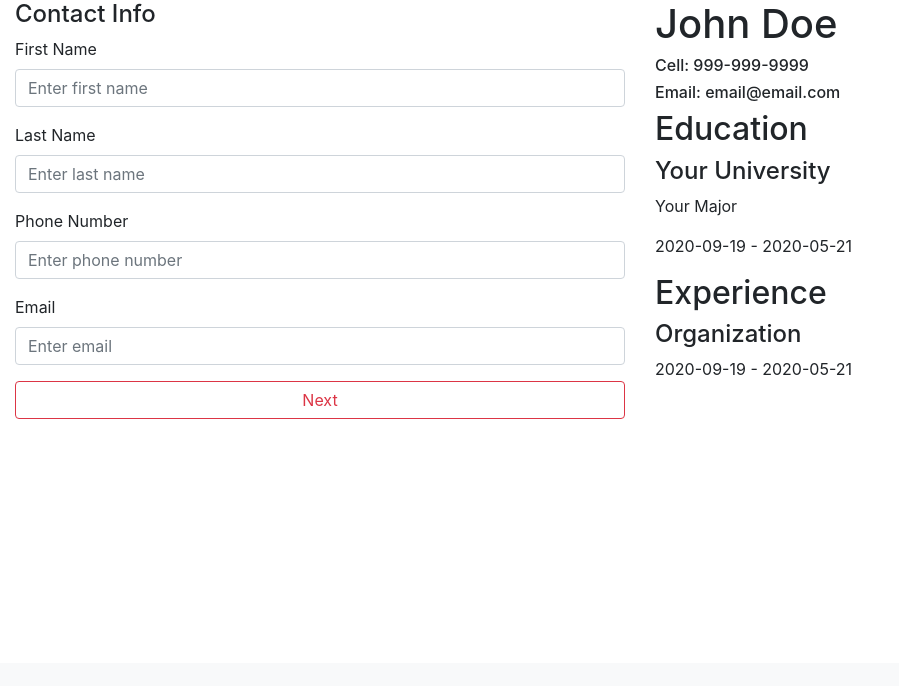
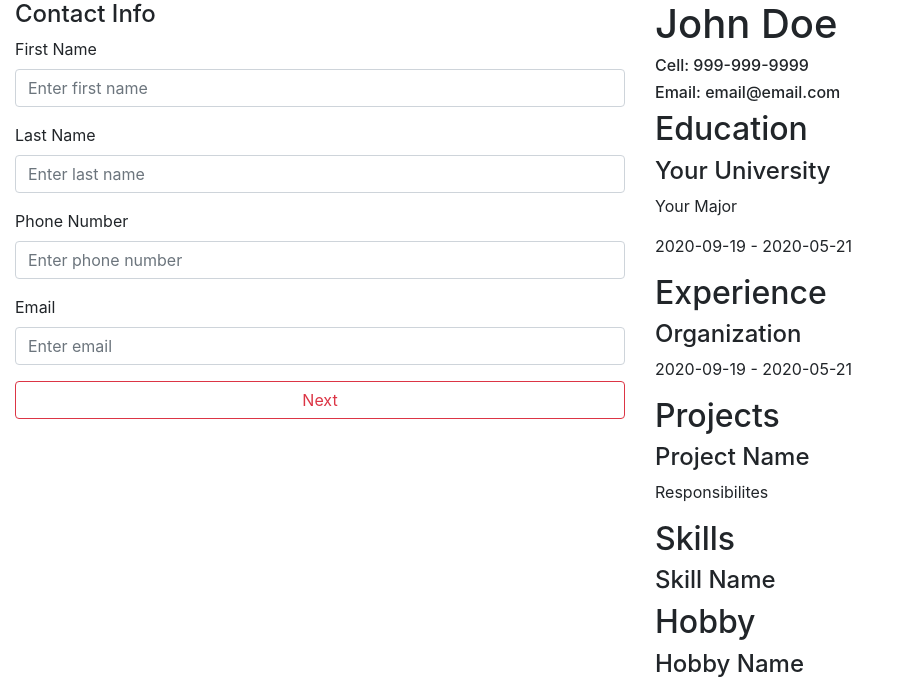
Before and after one commit to noahskorner/resume-freak, a Django app: page /resume_form/ in a window 1280 px wide. Shown: the part 137-823 px from the top of the page, without its empty margins (0-899 px from the left). Before the commit the page ends 556 px from the top, so only its background shows below. Run offline with Django 3.2, Linux system fonts and the light colour scheme; some libraries are stand-ins or nearby versions.

Commit message:
Update resume_1.html

```diff
--- a/resume_builder/templates/resume_templates/resume_1.html
+++ b/resume_builder/templates/resume_templates/resume_1.html
@@ -30,5 +30,26 @@
   </div>
 </div>
 <!-- Projects -->
+<h2>Projects</h2>
+<div>
+  <div id="project-lbls-0">
+    <h4><span id="project-name-lbl-0">Project Name</span></h4>
+    <p>
+      <span id="project-responsibilites-lbl-0">Responsibilites</span>
+    </p>
+  </div>
+</div>
 <!-- Skill -->
+<h2>Skills</h2>
+<div>
+  <div id="skill-lbls-0">
+    <h4><span id="skill-name-lbl-0">Skill Name</span></h4>
+  </div>
+</div>
 <!-- Hobby -->
+<h2>Hobby</h2>
+<div>
+  <div id="hobby-lbls-0">
+    <h4><span id="hobby-name-lbl-0">Hobby Name</span></h4>
+  </div>
+</div>
```
